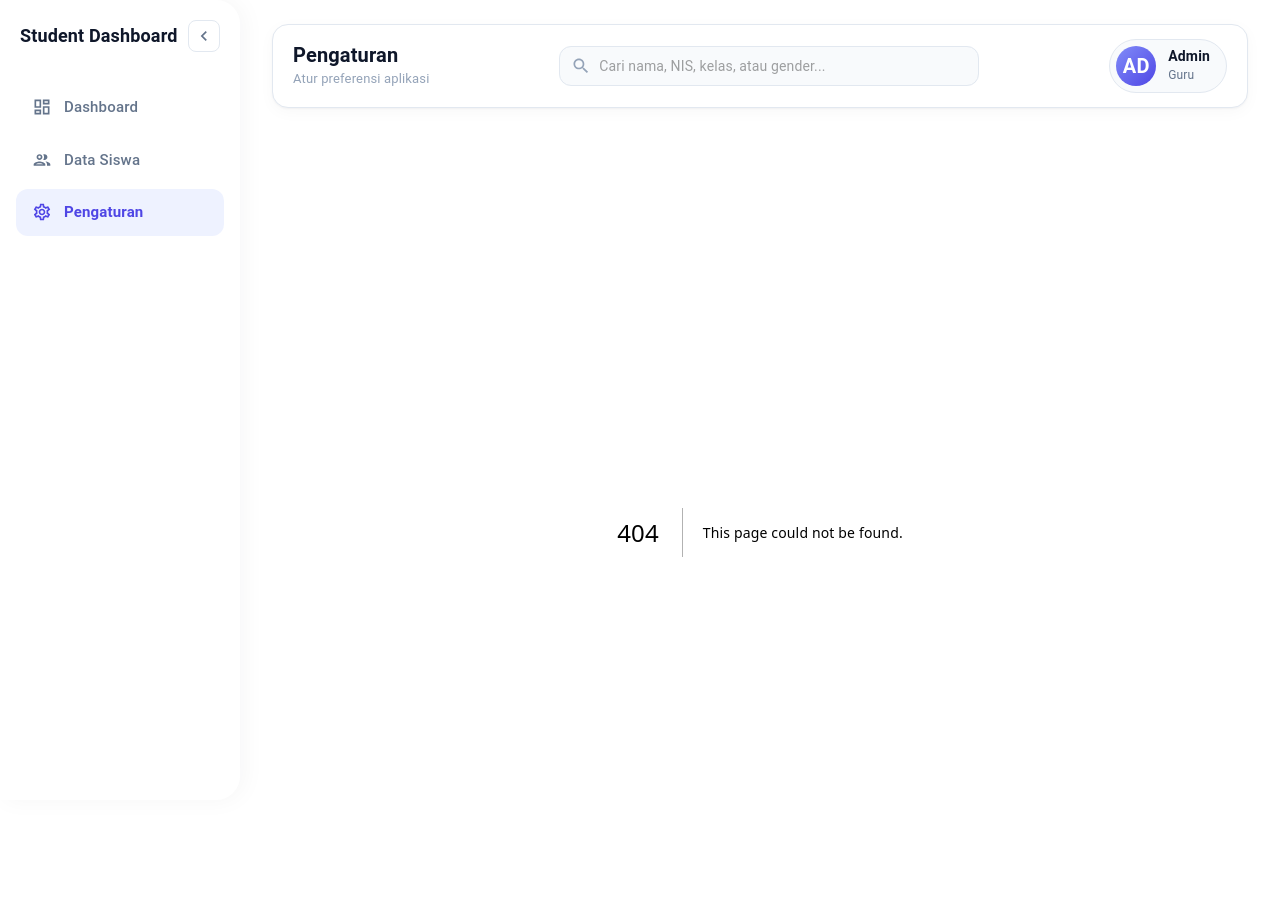
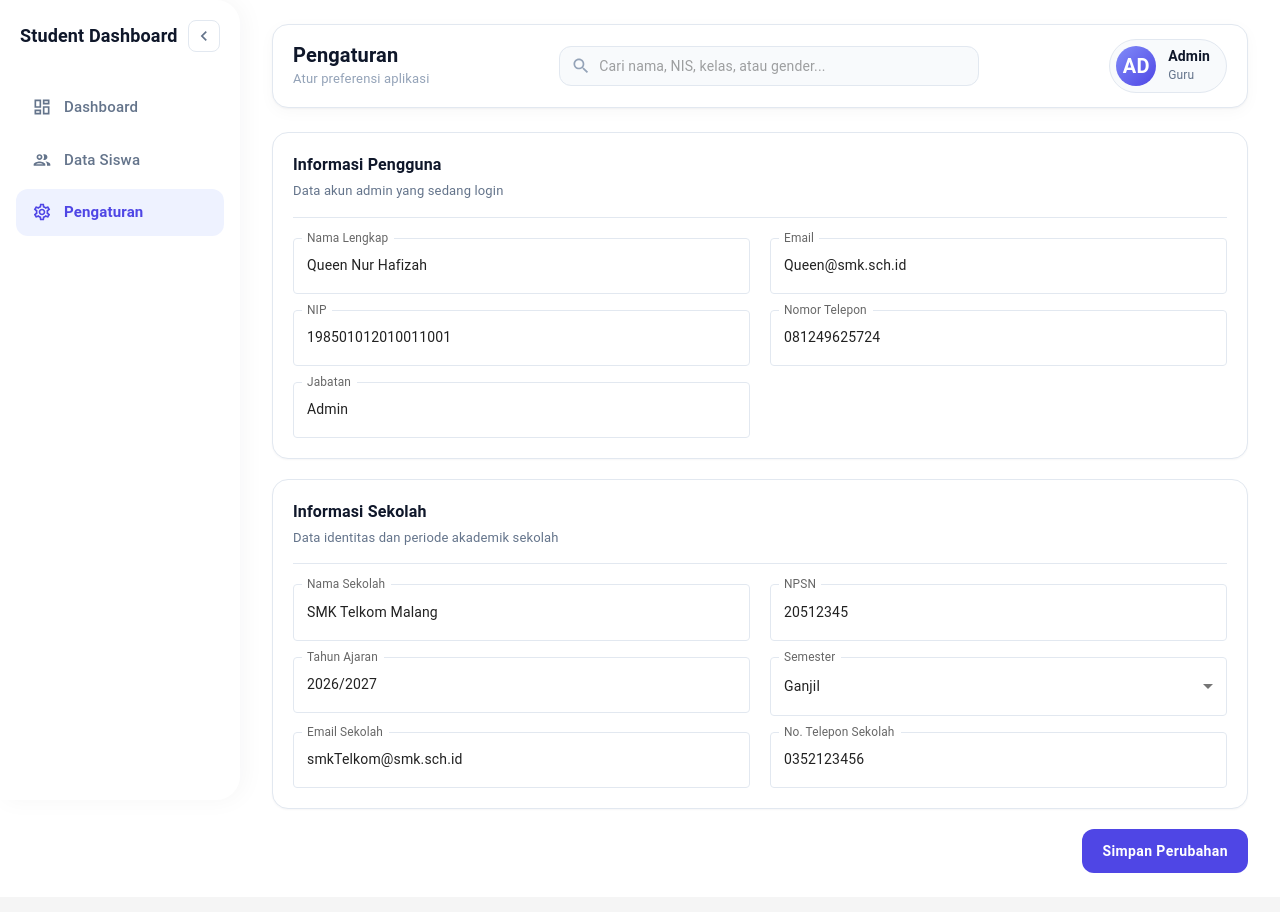
Before and after one commit to queennurhafizah/studentDashboard-InternTask1, a Next.js app: page /settings in a window 1280 px wide. Before the commit this address had no page. Shown: the top 912 px of the page. Built offline with nearby package versions, Linux system fonts and the light colour scheme; what @mui/material-nextjs would draw is missing.

Commit message:
feat: pengaturan admin

```diff
--- a/src/app/globals.css
+++ b/src/app/globals.css
@@ -23,10 +23,10 @@ body {
   -moz-osx-font-smoothing: grayscale;
 }
 
-* {
+*,
+*::before,
+*::after {
   box-sizing: border-box;
-  padding: 0;
-  margin: 0;
 }
 
 a {
--- a/src/app/layout.tsx
+++ b/src/app/layout.tsx
@@ -10,6 +10,7 @@ import "@/styles/navbar.css";
 import "@/styles/dashboard.css";
 import "@/styles/students.css";
 import { SearchProvider } from "@/components/searchProvider";
+import "@/styles/settings.css";
 
 export const metadata: Metadata = {
   title: "Student Dashboard",
--- /dev/null
+++ b/src/app/settings/page.tsx
@@ -0,0 +1,5 @@
+import SettingsForm from "@/components/settingsForm";
+
+export default function SettingsPage() {
+  return <SettingsForm />;
+}
--- /dev/null
+++ b/src/components/settingsForm.tsx
@@ -0,0 +1,135 @@
+"use client";
+
+import { FormEvent, useState } from "react";
+import Button from "@mui/material/Button";
+import MenuItem from "@mui/material/MenuItem";
+import TextField from "@mui/material/TextField";
+import {
+  initialSchool,
+  initialUser,
+  SchoolInfo,
+  UserProfile,
+} from "@/data/settings";
+
+type Field<T> = {
+  key: keyof T;
+  label: string;
+  type?: string;
+  options?: string[];
+};
+
+const userFields: Field<UserProfile>[] = [
+  { key: "nama", label: "Nama Lengkap" },
+  { key: "email", label: "Email", type: "email" },
+  { key: "nip", label: "NIP" },
+  { key: "telepon", label: "Nomor Telepon", type: "tel" },
+  { key: "jabatan", label: "Jabatan" },
+];
+
+const schoolFields: Field<SchoolInfo>[] = [
+  { key: "namaSekolah", label: "Nama Sekolah" },
+  { key: "npsn", label: "NPSN" },
+  { key: "tahunAjaran", label: "Tahun Ajaran" },
+  { key: "semester", label: "Semester", options: ["Ganjil", "Genap"] },
+  { key: "emailSekolah", label: "Email Sekolah", type: "email" },
+  { key: "teleponSekolah", label: "No. Telepon Sekolah", type: "tel" },
+];
+
+export default function SettingsForm() {
+  const [user, setUser] = useState<UserProfile>(initialUser);
+  const [school, setSchool] = useState<SchoolInfo>(initialSchool);
+  const [saved, setSaved] = useState(false);
+
+  function updateUser(key: keyof UserProfile, value: string) {
+    setUser((prev) => ({ ...prev, [key]: value }));
+    setSaved(false);
+  }
+
+  function updateSchool(key: keyof SchoolInfo, value: string) {
+    setSchool((prev) => ({ ...prev, [key]: value }) as SchoolInfo);
+    setSaved(false);
+  }
+
+  function handleSubmit(event: FormEvent<HTMLFormElement>) {
+    event.preventDefault();
+    setSaved(true);
+  }
+
+  return (
+    <form className="settings-page" onSubmit={handleSubmit}>
+      <section className="settings-card">
+        <div className="settings-card-header">
+          <h2 className="settings-card-title">Informasi Pengguna</h2>
+          <p className="settings-card-desc">Data akun admin yang sedang login</p>
+        </div>
+
+        <div className="settings-grid">
+          {userFields.map((field) => (
+            <TextField
+              key={String(field.key)}
+              label={field.label}
+              type={field.type ?? "text"}
+              value={user[field.key]}
+              onChange={(event) => updateUser(field.key, event.target.value)}
+              size="small"
+              fullWidth
+              className="settings-field"
+            />
+          ))}
+        </div>
+      </section>
+
+      <section className="settings-card">
+        <div className="settings-card-header">
+          <h2 className="settings-card-title">Informasi Sekolah</h2>
+          <p className="settings-card-desc">Data identitas dan periode akademik sekolah</p>
+        </div>
+
+        <div className="settings-grid">
+          {schoolFields.map((field) =>
+            field.options ? (
+              <TextField
+                key={String(field.key)}
+                select
+                label={field.label}
+                value={school[field.key]}
+                onChange={(event) => updateSchool(field.key, event.target.value)}
+                size="small"
+                fullWidth
+                className="settings-field"
+              >
+                {field.options.map((option) => (
+                  <MenuItem key={option} value={option}>
+                    {option}
+                  </MenuItem>
+                ))}
+              </TextField>
+            ) : (
+              <TextField
+                key={String(field.key)}
+                label={field.label}
+                type={field.type ?? "text"}
+                value={school[field.key]}
+                onChange={(event) => updateSchool(field.key, event.target.value)}
+                size="small"
+                fullWidth
+                className="settings-field"
+              />
+            )
+          )}
+        </div>
+      </section>
+
+      <div className="settings-actions">
+        {saved && (
+          <span className="settings-saved">
+            Perubahan disimpan sementara (belum ke database)
+          </span>
+        )}
+        <Button type="submit" variant="contained" className="settings-save-btn">
+          Simpan Perubahan
+        </Button>
+      </div>
+    </form>
+  );
+}
--- /dev/null
+++ b/src/data/settings.ts
@@ -0,0 +1,33 @@
+export type UserProfile = {
+  nama: string;
+  email: string;
+  nip: string;
+  telepon: string;
+  jabatan: string;
+};
+
+export type SchoolInfo = {
+  namaSekolah: string;
+  npsn: string;
+  tahunAjaran: string;
+  semester: string;
+  emailSekolah: string;
+  teleponSekolah: string;
+};
+
+export const initialUser: UserProfile = {
+  nama: "Queen Nur Hafizah",
+  email: "Queen@smk.sch.id",
+  nip: "198501012010011001",
+  telepon: "081249625724",
+  jabatan: "Admin",
+};
+
+export const initialSchool: SchoolInfo = {
+  namaSekolah: "SMK Telkom Malang",
+  npsn: "20512345",
+  tahunAjaran: "2026/2027",
+  semester: "Ganjil",
+  emailSekolah: "smkTelkom@smk.sch.id",
+  teleponSekolah: "0352123456",
+};
--- /dev/null
+++ b/src/styles/settings.css
@@ -0,0 +1,138 @@
+.settings-page {
+  display: flex;
+  flex-direction: column;
+  gap: 20px;
+}
+
+.settings-card {
+  background-color: #ffffff;
+  border: 1px solid #e2e8f0;
+  border-radius: 16px;
+  box-shadow: 0 1px 2px rgba(15, 23, 42, 0.04);
+  padding: 20px;
+}
+
+.settings-card-header {
+  margin-bottom: 20px;
+  padding-bottom: 16px;
+  border-bottom: 1px solid #e2e8f0;
+}
+
+.settings-card-title {
+  margin: 0;
+  font-size: 16px;
+  font-weight: 700;
+  color: #0f172a;
+}
+
+.settings-card-desc {
+  margin: 4px 0 0;
+  font-size: 13px;
+  color: #64748b;
+}
+
+.settings-grid {
+  display: grid;
+  grid-template-columns: repeat(2, minmax(0, 1fr));
+  gap: 16px 20px;
+}
+
+.settings-field .MuiOutlinedInput-root {
+  min-height: 45px;
+  padding-top: 4px;
+  padding-bottom: 4px;
+}
+
+.settings-field .MuiOutlinedInput-input {
+  padding: 14px 14px;
+  font-size: 14px;
+}
+
+.settings-field .MuiOutlinedInput-notchedOutline {
+  border-color: #e2e8f0;
+}
+
+.settings-field .MuiOutlinedInput-root:hover .MuiOutlinedInput-notchedOutline {
+  border-color: #cbd5e1;
+}
+
+.settings-field .MuiOutlinedInput-root.Mui-focused {
+  background-color: #ffffff;
+}
+
+.settings-field .MuiOutlinedInput-root.Mui-focused .MuiOutlinedInput-notchedOutline {
+  border-color: #4f46e5;
+  border-width: 1px;
+}
+
+.settings-field .MuiInputLabel-root {
+  font-size: 14px;
+}
+
+.settings-field .MuiInputLabel-shrink {
+  transform: translate(14px, -9px) scale(0.85);
+}
+
+.settings-field .MuiInputLabel-root.Mui-focused {
+  color: #4f46e5;
+}
+
+.settings-field .MuiSelect-select {
+  padding: 14px 14px;
+  font-size: 14px;
+}
+
+.settings-actions {
+  display: flex;
+  align-items: center;
+  justify-content: flex-end;
+  gap: 12px;
+}
+
+.settings-saved {
+  font-size: 13px;
+  color: #059669;
+}
+
+.settings-save-btn.MuiButton-root {
+  text-transform: none;
+  font-weight: 600;
+  border-radius: 12px;
+  padding: 10px 20px;
+  background-color: #4f46e5;
+  box-shadow: none;
+}
+
+.settings-save-btn.MuiButton-root:hover {
+  background-color: #4338ca;
+  box-shadow: none;
+}
+
+@media (max-width: 1024px) {
+  .settings-grid {
+    gap: 14px 16px;
+  }
+}
+
+@media (max-width: 768px) {
+  .settings-page {
+    gap: 16px;
+  }
+
+  .settings-card {
+    padding: 16px;
+  }
+
+  .settings-grid {
+    grid-template-columns: minmax(0, 1fr);
+  }
+
+  .settings-actions {
+    flex-direction: column-reverse;
+    align-items: stretch;
+  }
+
+  .settings-save-btn.MuiButton-root {
+    width: 100%;
+  }
+}
```
